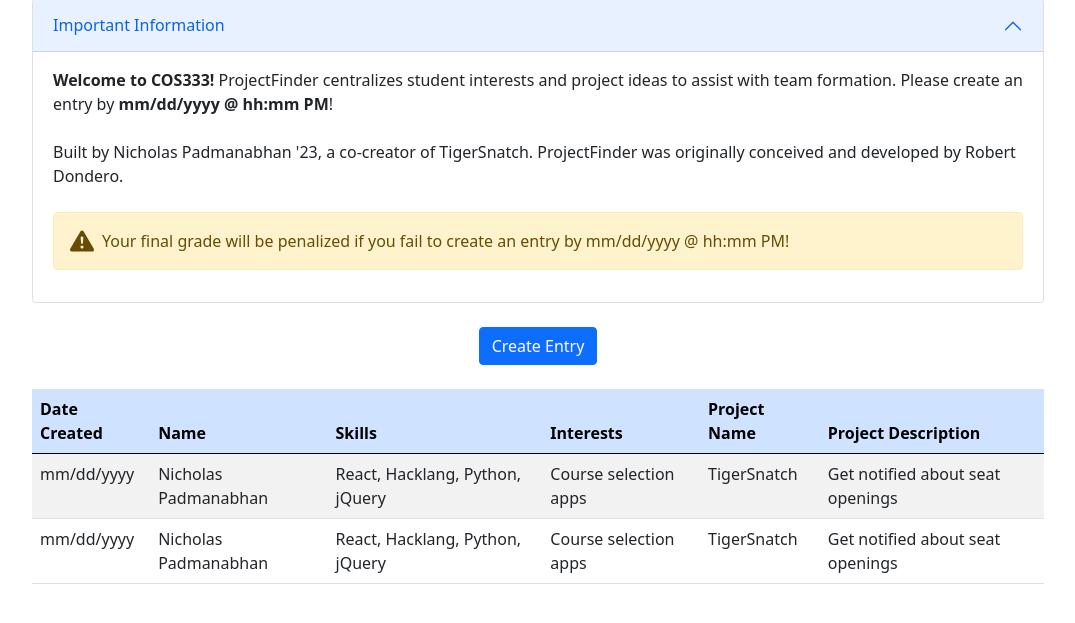
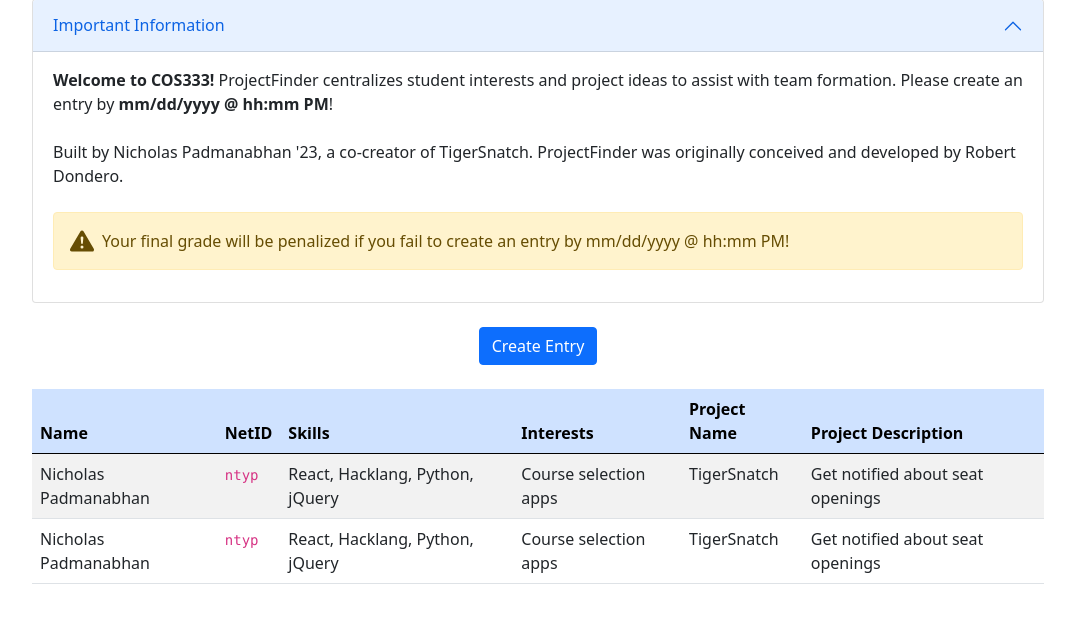
Before and after one commit to nicholaspad/ProjectFinder-Django, a Django app: template core/templates/core/index.html in a window 1280 px wide. Shown: the part 163-786 px from the top of the page, without its empty margins (102-1177 px from the left). Run offline with Django 4.2, Linux system fonts and the light colour scheme; the template is opened without the code that fills it: most values are stand-ins (such as "Sample title", 1, 10 or a date in 2020); some libraries are stand-ins or nearby versions.

Commit message:
Replace date-created with netID

```diff
--- a/core/templates/core/table.html
+++ b/core/templates/core/table.html
@@ -2,8 +2,8 @@
     <table class="pf-entry-table table table-striped table-hover">
         <thead class="table-primary">
             <tr>
-                <th scope="col">Date Created</th>
                 <th scope="col">Name</th>
+                <th scope="col">NetID</th>
                 <th scope="col">Skills</th>
                 <th scope="col">Interests</th>
                 <th scope="col">Project Name</th>
@@ -12,16 +12,16 @@
         </thead>
         <tbody>
             <tr>
-                <td>mm/dd/yyyy</th>
-                <td>Nicholas Padmanabhan</th>
+                <td>Nicholas Padmanabhan</td>
+                <td><code>ntyp</code></td>
                 <td>React, Hacklang, Python, jQuery</td>
                 <td>Course selection apps</td>
                 <td>TigerSnatch</td>
                 <td>Get notified about seat openings</td>
             </tr>
             <tr>
-                <td>mm/dd/yyyy</th>
-                <td>Nicholas Padmanabhan</th>
+                <td>Nicholas Padmanabhan</td>
+                <td><code>ntyp</code></td>
                 <td>React, Hacklang, Python, jQuery</td>
                 <td>Course selection apps</td>
                 <td>TigerSnatch</td>
```
